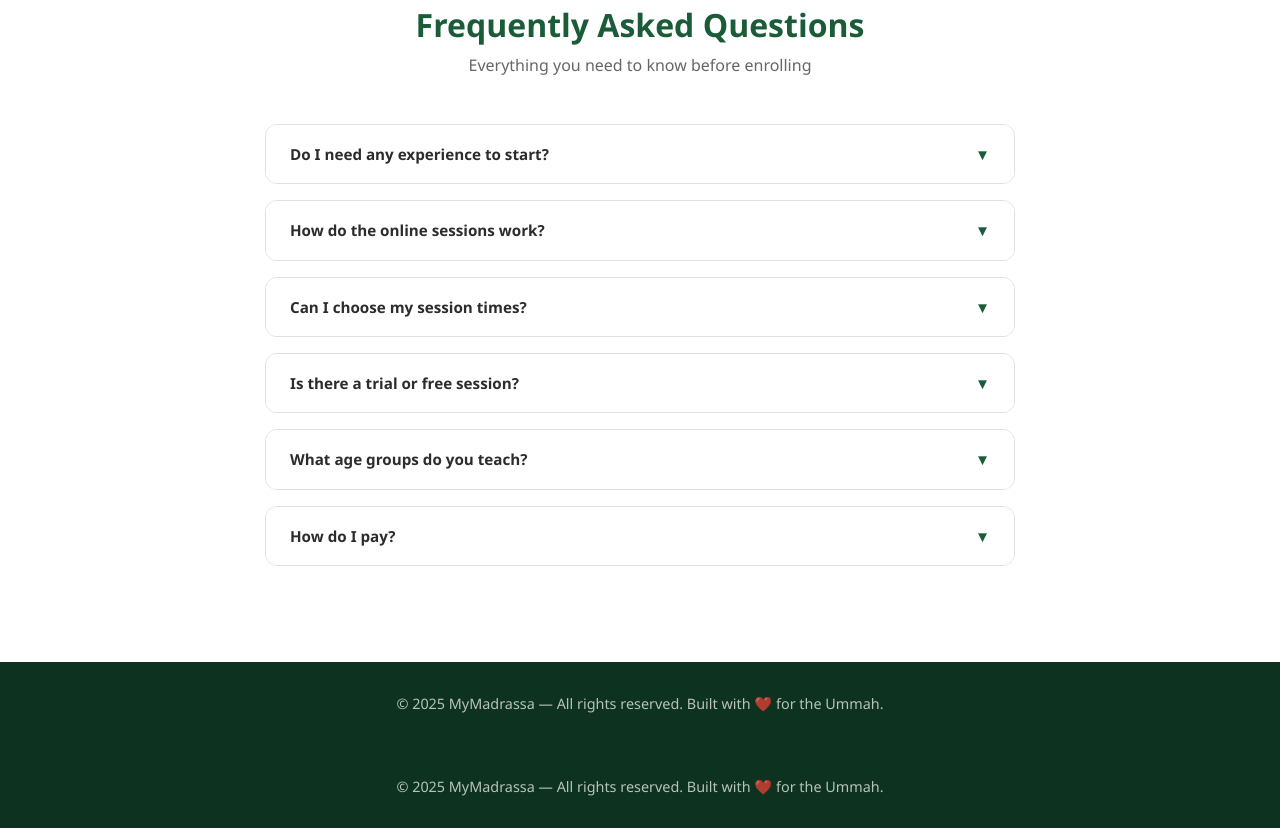
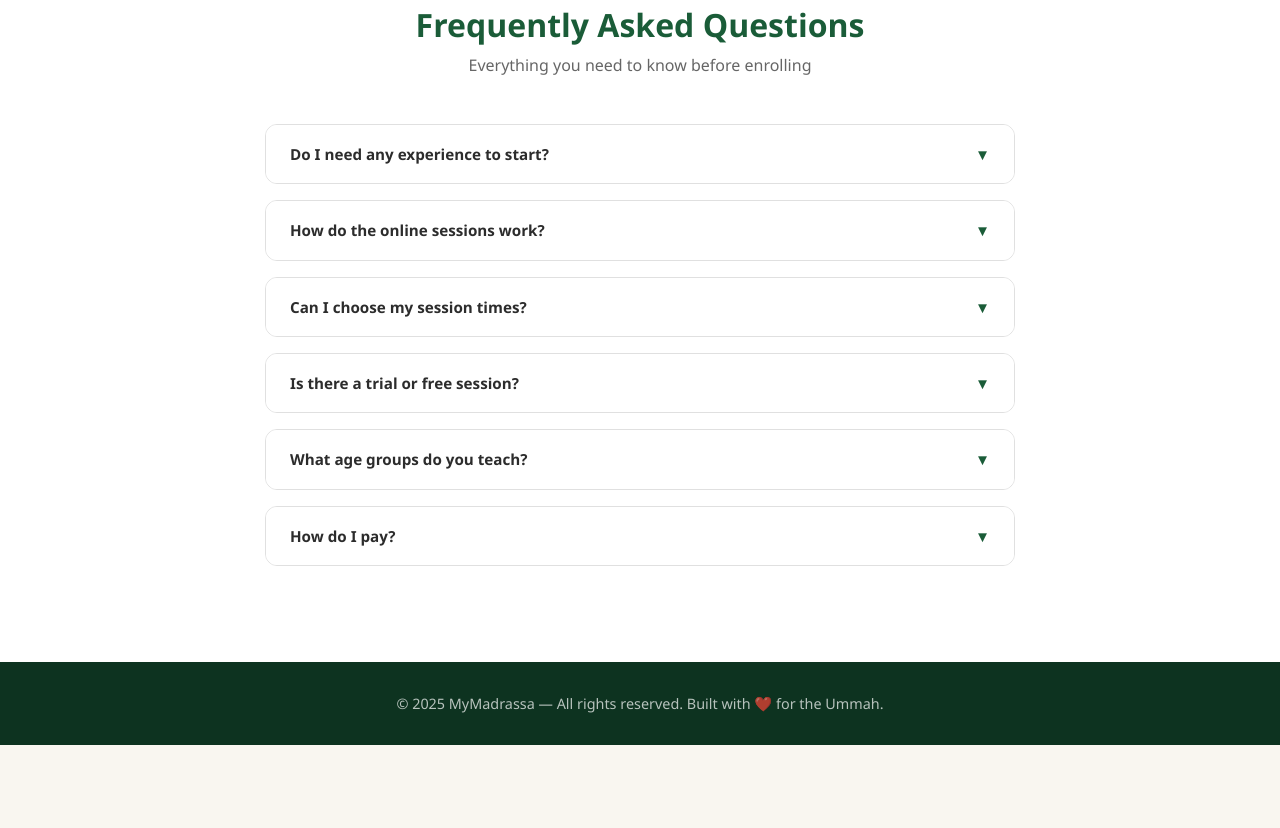
Before and after one commit to mymadrassa/quran-planner, a plain HTML site: page index.html in a window 1280 px wide. Shown: the part 4302-5130 px from the top of the page. After the commit the page ends 5047 px from the top, so only its background shows below. Drawn offline with Linux system fonts and the light colour scheme.

Commit message:
Update index.html

```diff
--- a/index.html
+++ b/index.html
@@ -942,11 +942,6 @@
 <!-- WHATSAPP FLOAT -->
 <a href="https://wa.me/447784950327" class="whatsapp-float" target="_blank">💬</a>
 
-<!-- FOOTER -->
-<footer>
-  <p>© 2025 MyMadrassa — All rights reserved. Built with ❤️ for the Ummah.</p>
-</footer>
-
 <script>
   function toggleMenu() {
     document.getElementById('mobileMenu').classList.toggle('active');
```
